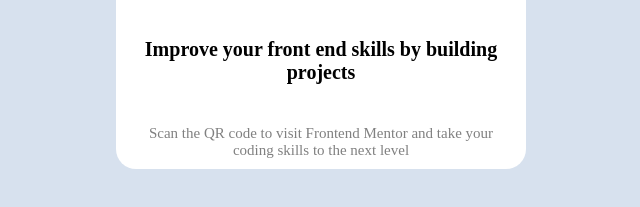
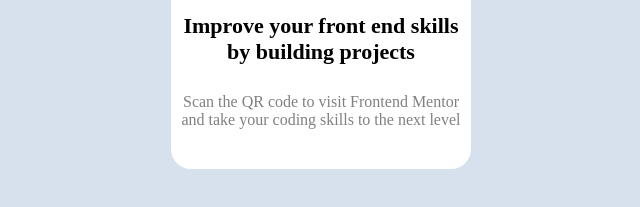
Before and after one commit to MichaelDWilliams1/qr-code-component-main-2, a plain HTML site: page index.html in a window 1024 px wide. Shown: the part 479-686 px from the top of the page, without its empty margins (199-839 px from the left). Drawn offline with Linux system fonts and the light colour scheme.

Commit message:
mobile looks cleaner

```diff
--- a/style.css
+++ b/style.css
@@ -11,7 +11,7 @@
     flex-direction: column;
     align-items: center;
 height: 60%;
-width: 20%;
+width: 300px;
 border-radius: 20px;
 background-color: white;
 }
@@ -55,33 +55,3 @@
     text-align: center;
     padding: 3%;
 }
-
-
-
-@media (max-width: 420px) and (min-width: 320px) {
-    .cardContainer{
-        height: 80%;
-        width: 80%;
-    }
-    .topContent{
-      font-size: 20px;
-    }
-    .bottomContent{
-      font-size: 15px;
-    }
-  }
-
-  @media (max-width: 1279px) and (min-width: 820px) {
-    .cardContainer{
-        height: 60%;
-        width: 40%;
-    }
-    .topContent{
-      padding: 5%;
-      font-size: 20px;
-    }
-    .bottomContent{
-      padding: 5%;
-      font-size: 15px;
-    }
-  }
```
